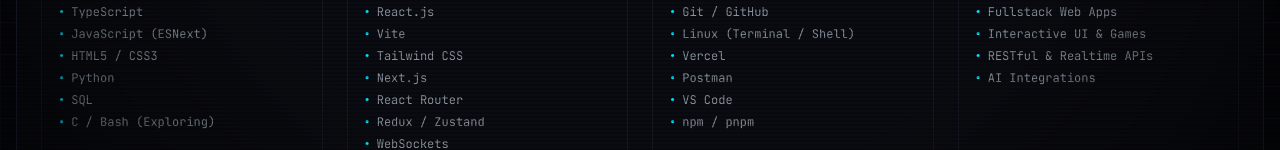
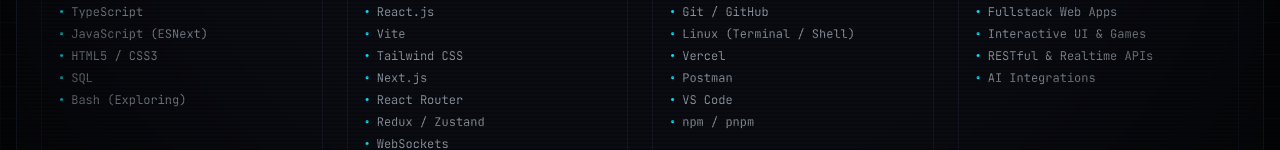
Before and after one commit to 0Kareem0/-kareem, a React (Vite) app: page /about in a window 1280 px wide. Shown: the part 650-800 px from the top of the page. Built offline with nearby package versions, Linux system fonts and the light colour scheme.

Commit message:
somechanges

```diff
--- a/src/data/profile.ts
+++ b/src/data/profile.ts
@@ -20,7 +20,7 @@
   skills: [
     {
       category: 'Languages',
-      items: ['TypeScript', 'JavaScript (ESNext)', 'HTML5 / CSS3', 'Python', 'SQL', 'C / Bash (Exploring)']
+      items: ['TypeScript', 'JavaScript (ESNext)', 'HTML5 / CSS3','SQL', 'Bash (Exploring)']
     },
     {
       category: 'Frontend & Frameworks',
```
